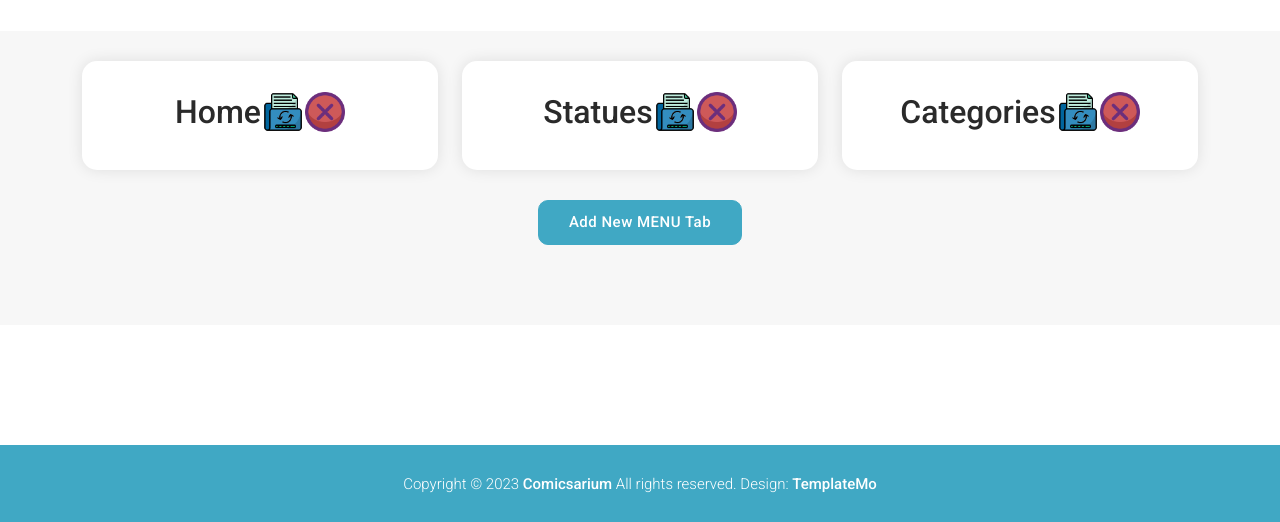
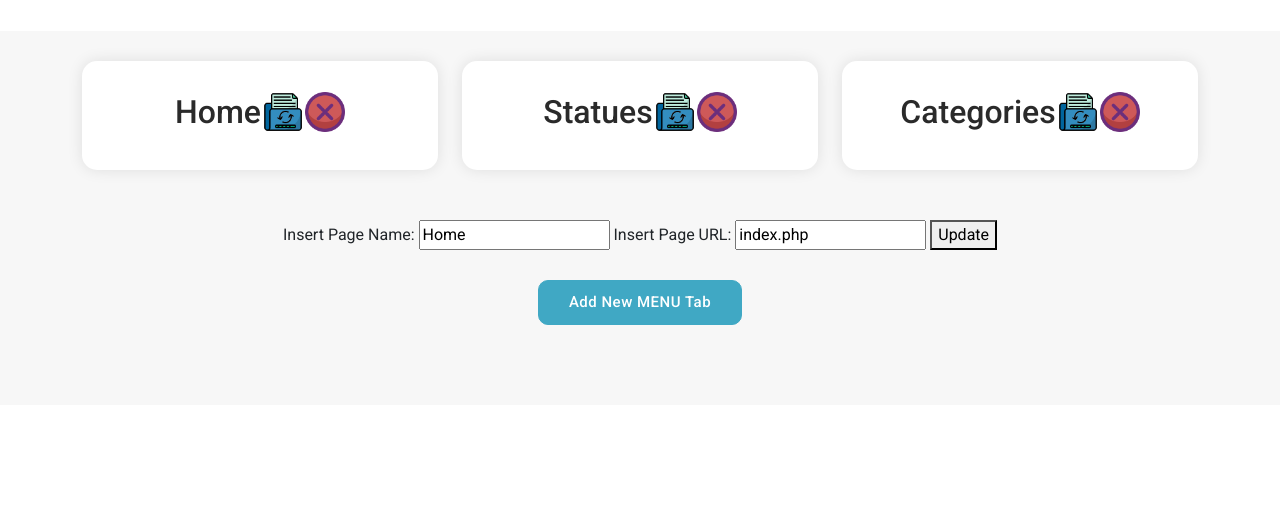
Before and after one commit to Elfonator/PR-project, a PHP site: page /admin/adminMenuAction.php?update=1 in a window 1280 px wide. Shown: the part 343-865 px from the top of the page. Run offline with PHP 8.4, Linux system fonts and the light colour scheme; the visitor is signed in with stand-in values (Sample User, id 1); data comes from the database, SQL or seed files in the repository.

Commit message:
updated and finished adminMenuAction, tested all the CRUD operations

```diff
--- a/admin/admin.php
+++ b/admin/admin.php
@@ -33,6 +33,7 @@ include_once "../lib/DB.php";
 use PO\Lib\DB;
 
 $db = new DB("localhost", 3306, "root", "", "collection_db");
+
 ?>
 
 <body>
--- a/admin/adminMenuAction.php
+++ b/admin/adminMenuAction.php
@@ -4,6 +4,45 @@ require_once "admin.php";
 
 $menuItems = $db->getMenu();
 ?>
+
+<?php
+if(isset($_POST['insert'])) {
+    $insert = $db->insertMenuItem($_POST['page_name'], $_POST['page_url']);
+
+    if ($insert) {
+        header("Location: adminMenuAction.php");
+        exit();
+    } else {
+        $errorMessage = "Failed to insert new menu item";
+    }
+}
+    if(isset($_GET['delete'])) {
+        $id = intval($_GET['delete']);
+        $delete = $db->deleteMenuItem($id);
+
+        if($delete) {
+            header("Location: adminMenuAction.php");
+        } else {
+            $errorMessage = "Failed to delete menu item";
+        }
+    }
+
+    if (isset($_GET['update'])) {
+        $updateItemId = intval($_GET['update']);
+        $updateItem = $db->getMenuItem($updateItemId);
+    }
+
+    if(isset($_POST['update'])) {
+        $update = $db->updateMenuItem($_POST['id'], $_POST['page_name'], $_POST['page_url']);
+
+        if ($update) {
+            header("Location: adminMenuAction.php");
+        } else {
+            $errorMessage = "Failed to update menu item";
+        }
+    }
+?>
+
 <section class="portfolio">
         <div class="top-categories">
             <div class="container">
@@ -14,8 +53,16 @@ $menuItems = $db->getMenu();
                                 <table style="display: inline-block;">
                                     <tr>
                                         <td><h2 style="display: inline-block;"><?= $menuItem['page_name']; ?></h2></td>
-                                        <td><a href="#"><img src="../assets/images/update.png" alt="" style="width: 40px; height: 40px;"></a></td>
-                                        <td><a href="#"><img src="../assets/images/delete.png" alt="" style="width: 40px; height: 40px;"></a></td>
+                                        <td>
+                                            <a href="?update=<?= $menuItem['id'] ?>" onclick="toggleUpdateForm(<?= $menuItem['id'] ?>)">
+                                                <img src="../assets/images/update.png" alt="" style="width: 40px; height: 40px;">
+                                            </a>
+                                        </td>
+                                        <td>
+                                            <a href="?delete=<?= $menuItem['id'] ?>" onclick="return confirm('Are you sure you want to delete this item?');">
+                                                <img src="../assets/images/delete.png" alt="" style="width: 40px; height: 40px;">
+                                            </a>
+                                        </td>
                                     </tr>
                                 </table>
                             </div>
@@ -25,21 +72,30 @@ $menuItems = $db->getMenu();
             </div>
         </div>
 
+    <?php foreach ($menuItems as $menuItem): ?>
+        <?php if (isset($updateItem) && $updateItem['id'] === $menuItem['id']): ?>
+            <div id="updateForm<?= $menuItem['id'] ?>" style="display: block;">
+                <div style="display: flex; justify-content: center; align-items: center; padding-top: 50px;">
+                    <form action="adminMenuAction.php" method="post">
+                        <label for="page_name">Insert Page Name: </label>
+                        <input type="text" id="page_name" name="page_name" value="<?= $updateItem['page_name']; ?>">
+                        <label for="page_url">Insert Page URL: </label>
+                        <input type="text" id="page_url" name="page_url" value="<?= $updateItem['page_url']; ?>">
+                        <input type="hidden" name="id" value="<?= $updateItem['id']; ?>">
+                        <button type="submit" name="update">Update</button>
+                    </form>
+                </div>
+            </div>
+        <?php else: ?>
+            <div id="updateForm<?= $menuItem['id'] ?>" style="display: none;">
+            </div>
+        <?php endif; ?>
+    <?php endforeach; ?>
+
     <div class="col-lg-12" style="align-items: center">
         <div class="main-button" >
             <a href="#" onclick="toggleForm()" >Add new MENU tab</a>
         </div>
-        <?php if(isset($_POST['submit'])) {
-            $insert = $db->insertMenuItem($_POST['page_name'], $_POST['page_url']);
-
-            if($insert) {
-                header("Location: adminMenuAction.php");
-                exit();
-            } else {
-                $errorMessage = "Failed to insert new menu item";
-            }
-        }
-        ?>
 
         <div id="menuForm" style="display: none;">
             <div style="display: flex; justify-content: center; align-items: center; padding-top: 50px;">
@@ -48,7 +104,7 @@ $menuItems = $db->getMenu();
                     <input type="text" id="page_name" name="page_name" required>
                     <label for="page_url">Insert Page URL: </label>
                     <input type="text" id="page_url" name="page_url" required>
-                    <button type="submit">Submit</button>
+                    <button type="submit" name="insert">Insert</button>
                 </form>
             </div>
         </div>
@@ -56,6 +112,13 @@ $menuItems = $db->getMenu();
 </section>
 
 <script>
+    function toggleUpdateForm(menuItemId) {
+        <?php foreach ($menuItems as $menuItem): ?>
+        var formId = 'updateForm<?= $menuItem['id'] ?>';
+        var formUp = document.getElementById(formId);
+        formUp.style.display = (menuItemId === <?= $menuItem['id'] ?>) ? 'block' : 'none';
+        <?php endforeach; ?>;
+    }
     function toggleForm() {
         var form = document.getElementById('menuForm');
         form.style.display = (form.style.display === 'none' || form.style.display === '') ? 'block' : 'none';
--- a/assets/css/templatemo-snapx-photography.css
+++ b/assets/css/templatemo-snapx-photography.css
@@ -31,7 +31,7 @@ font & reset css
 reset
 ---------------------------------------------
 */
-html, body, div, span, applet, object, iframe, h1, h2, h3, h4, h5, h6, p, blockquote, div
+html, body, div, span, applet, object, iframe, h1, h2, h3, h4, h5, h6, p, blockquote, div,
 pre, a, abbr, acronym, address, big, cite, code, del, dfn, em, font, img, ins, kbd, q,
 s, samp, small, strike, strong, sub, sup, tt, var, b, u, i, center, dl, dt, dd, ol, ul, li,
 figure, header, nav, section, article, aside, footer, figcaption {
--- a/lib/DB.php
+++ b/lib/DB.php
@@ -39,9 +39,9 @@ class DB
         }
     }
 
-    public function insertMenuItem(string $pageName, string $url): bool
+    public function insertMenuItem(string $page_name, string $page_url): bool
     {
-        $sql = "INSERT INTO menu(page_name, page_url) VALUE ('" . $pageName . "', '" . $url . "')";
+        $sql = "INSERT INTO menu(page_name, page_url) VALUE ('" . $page_name . "', '" . $page_url . "')";
         $stmt = $this->connection->prepare($sql);
         return $stmt->execute();
     }
--- a/parts/header.php
+++ b/parts/header.php
@@ -11,8 +11,8 @@ $db = new DB("localhost", 3306, "root", "", "collection_db");
         <div class="row">
             <div class="col-12">
                 <nav class="main-nav">
-                    <a href="index.php" class="logo">
-                        <img src="assets/images/logo.png" alt="Comicsarium Logo">
+                    <a href="/index.php" class="logo">
+                        <img src="/assets/images/logo.png" alt="Comicsarium Logo">
                     </a>
                     <ul class="nav">
                         <?php
```
Also changed, not shown: admin/deletMenu.php (deleted, +0 -24 lines), admin/deleteMenuItem.php (deleted, +0 -24 lines), admin/insertMenu.php (deleted, +0 -14 lines), admin/insertMenuItem.php (deleted, +0 -15 lines), admin/updateMenu.php (deleted, +0 -27 lines), admin/updateMenuItem.php (deleted, +0 -24 lines).
